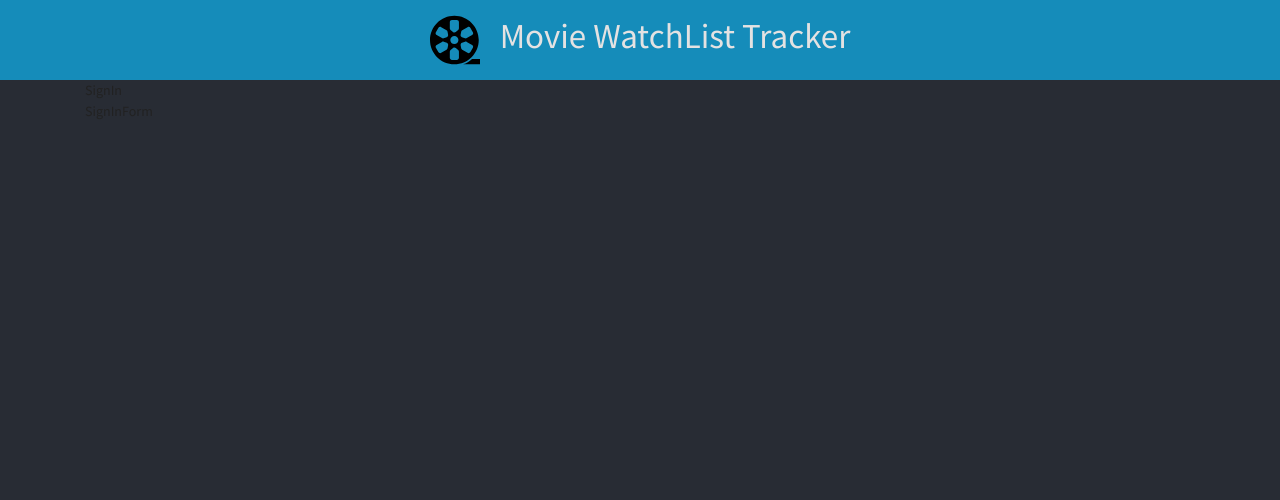
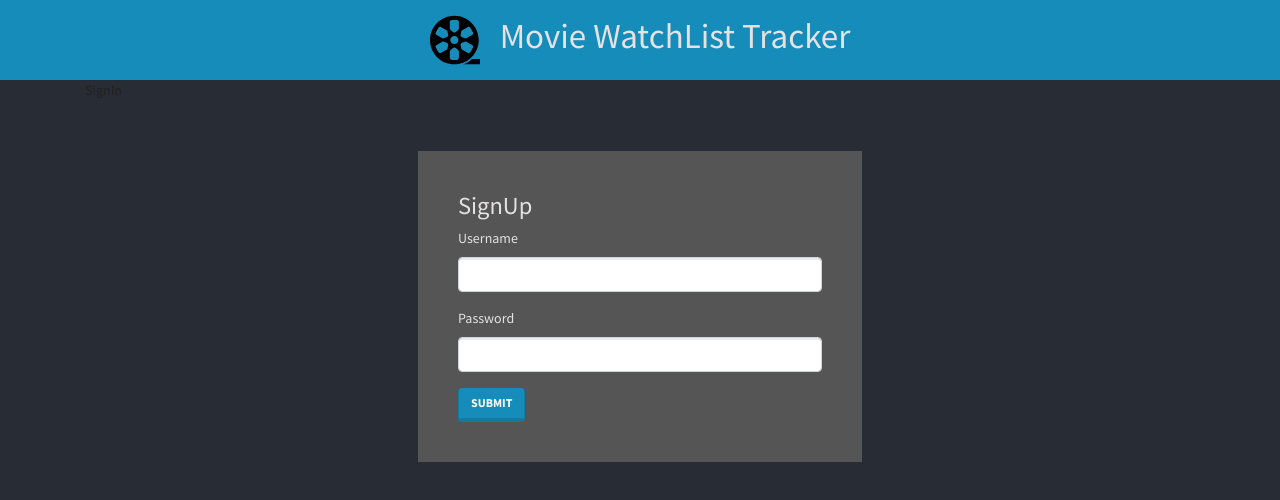
Before and after one commit to ravinduf/movie-watchlist-app, a React (Create React App) app in the folder frontend/: page /user/sign-in in a window 1280 px wide. Shown: the top 500 px of the page. Built offline with nearby package versions, Linux system fonts and the light colour scheme.

Commit message:
basic sign-in form

```diff
--- a/frontend/src/components/SignInForm.js
+++ b/frontend/src/components/SignInForm.js
@@ -1,11 +1,68 @@
 import React from 'react'
 
+import { useForm } from "react-hook-form";
+import { yupResolver } from '@hookform/resolvers/yup';
+import * as yup from "yup";
+import axios from 'axios';
+import { useHistory } from 'react-router-dom';
+
+import Container from 'react-bootstrap/Container';
+import Form from 'react-bootstrap/Form';
+import Button from 'react-bootstrap/Button';
+
+const schema = yup.object().shape({
+  username: yup
+    .string()
+    .required("your name is required"),
+  password: yup
+    .string()
+    .required("password is required"),
+  });
+
+
 const SignInForm = () => {
-    return (
-        <div>
-            SignInForm
-        </div>
-    )
+  const history = useHistory();
+  const { register, handleSubmit, formState: { errors } } = useForm({
+    resolver: yupResolver(schema)
+  })
+
+  const onSubmit = async (data) => {
+    const {confirmPassword, ...userData} = data;
+
+    try {
+      const response = await axios.post(`${process.env.REACT_APP_API_URL_LOGIN}/`, userData);
+      history.push('/');
+    } catch (error) {
+      console.error(error);
+    }
+  }
+
+  return (
+      <Container className="form" onSubmit={handleSubmit(onSubmit)}>
+      <h3 className="form-header">SignUp</h3>
+
+      <Form>
+
+        <Form.Group>
+          <Form.Label>Username</Form.Label>
+          <Form.Control {...register("username")} type="text"/>
+          <p className="form-error" >{errors.username?.message}</p>
+        </Form.Group>
+
+        <Form.Group>
+          <Form.Label>Password</Form.Label>
+          <Form.Control {...register("password")} type="password"/>
+          <p className="form-error" >{errors.password?.message}</p>
+        </Form.Group>
+
+        <Button variant="primary" type="submit">
+          Submit
+        </Button>
+
+      </Form>
+
+    </Container>
+  )
 }
 
 export default SignInForm
```
